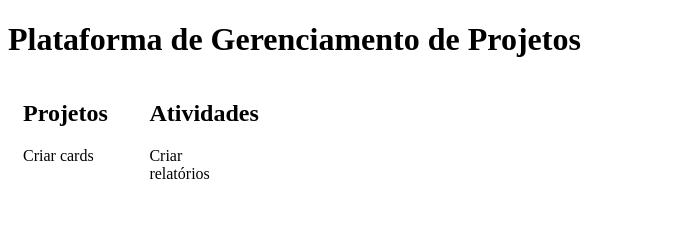
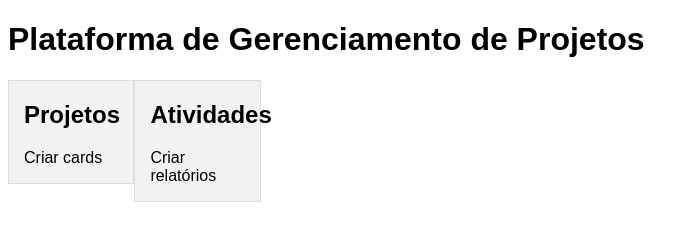
Before and after one commit to beatrizzinkoloouresdarocha/Plataforma-de-Gerenciamento-de-Projetos-, a plain HTML site: page index.html in a window 1280 px wide. Shown: the whole page, without its empty margins (0-699 px from the left). Drawn offline with Linux system fonts and the light colour scheme.

Commit message:
acrecentei mais ajustes em meu estilo css.

```diff
--- a/estilo.css
+++ b/estilo.css
@@ -4,3 +4,13 @@
     padding: 0 15px;
     box-sizing: border-box;
   }
+
+  body {
+    font-family: Arial, sans-serif;
+  }
+
+  .coluna {
+    background-color: #f2f2f2;
+    border: 1px solid #ddd;
+    margin-bottom: 10px;
+  }
```
